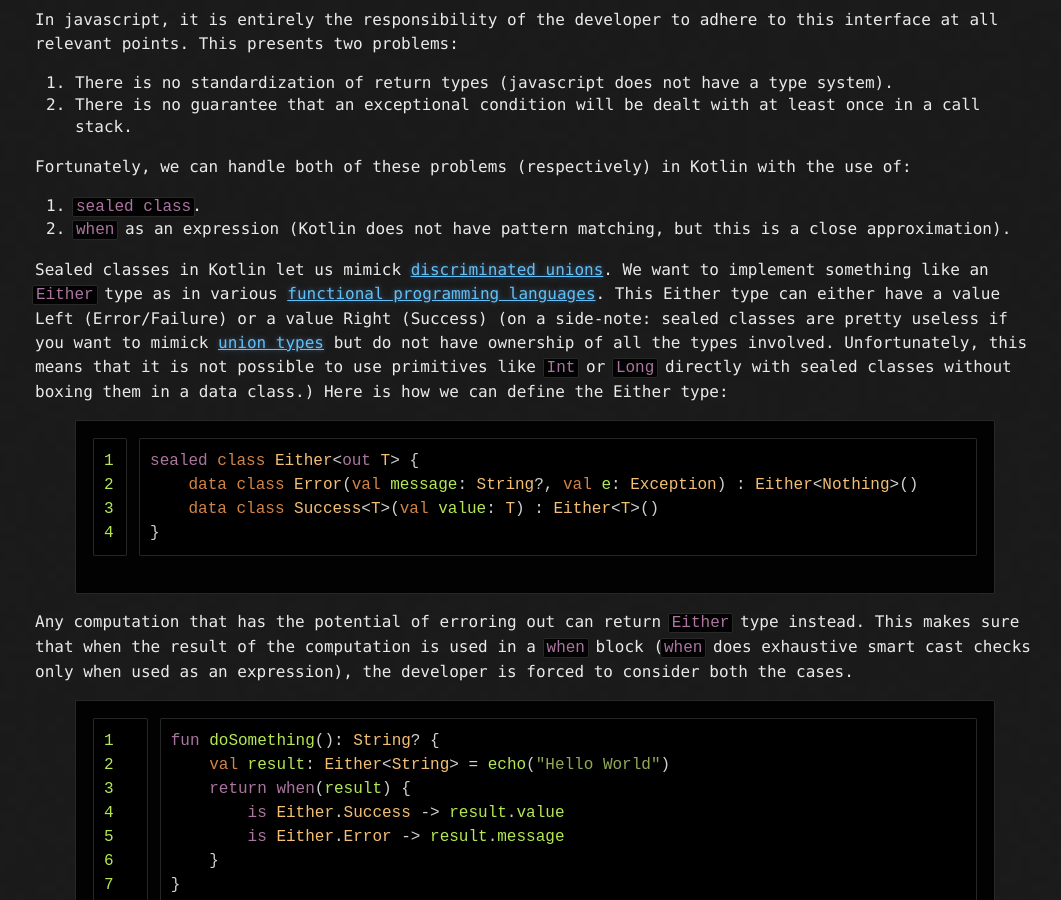
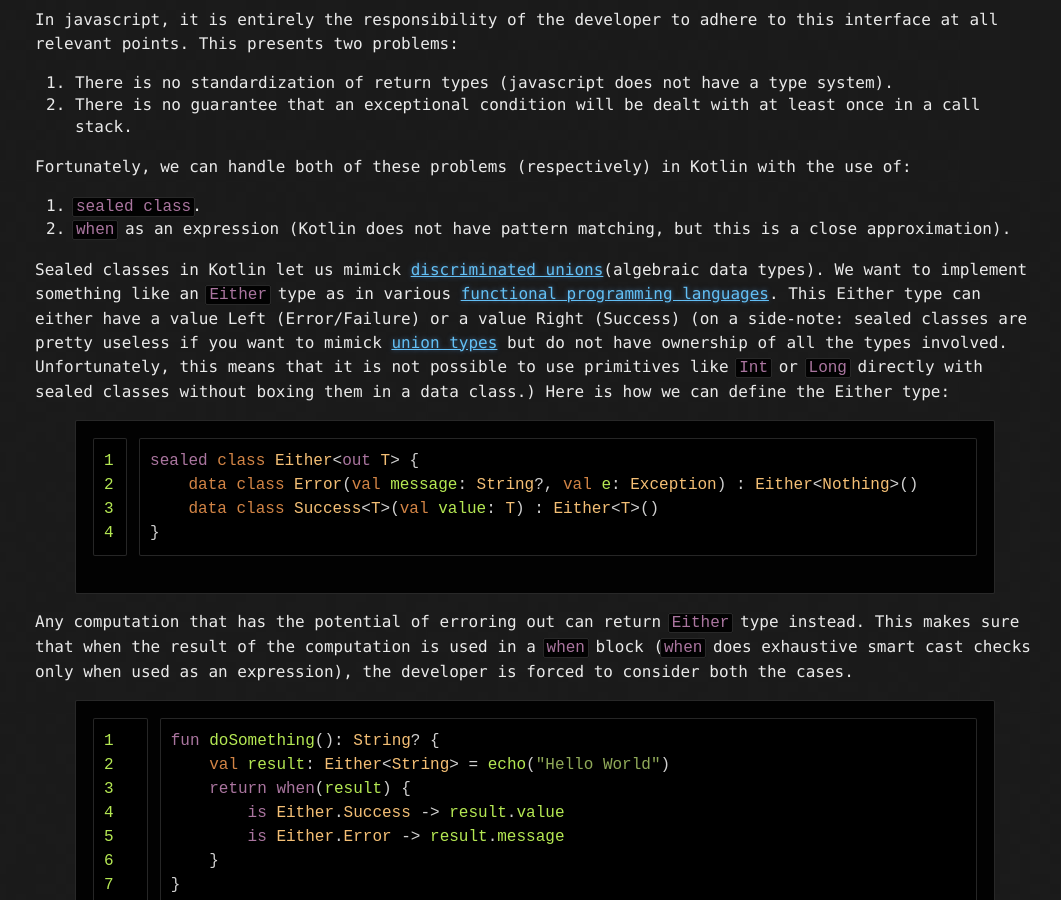
Before and after one commit to tocttou/tocttou.github.io, a Jekyll site: the page built from _posts/2018-12-17-better-error-handling-in-kotlin-with-either-type.md, in a window 1280 px wide and 900 px high, scrolled down 1415 px. Shown: the whole window, without its empty margins (105-1166 px from the left). Built offline with Jekyll 4.4.1, drawn with Linux system fonts in a browser that asks for light colours; nearby versions of some CDN libraries; comment, search, counter and statistics services are not loaded.

Commit message:
Update 2018-12-17-better-error-handling-in-kotlin-with-either-type.md

```diff
--- a/_posts/2018-12-17-better-error-handling-in-kotlin-with-either-type.md
+++ b/_posts/2018-12-17-better-error-handling-in-kotlin-with-either-type.md
@@ -40,7 +40,7 @@ Fortunately, we can handle both of these problems (respectively) in Kotlin with
 1. `sealed class`.
 2. `when` as an expression (Kotlin does not have pattern matching, but this is a close approximation).
 
-Sealed classes in Kotlin let us mimick [discriminated unions](https://www.typescriptlang.org/docs/handbook/advanced-types.html#discriminated-unions). We want to implement something like an `Either` type as in various [functional programming languages](https://hackage.haskell.org/package/base-4.10.1.0/docs/Data-Either.html). This Either type can either have a value Left (Error/Failure) or a value Right (Success) (on a side-note: sealed classes are pretty useless if you want to mimick [union types](https://discuss.kotlinlang.org/t/union-types/77/36) but do not have ownership of all the types involved. Unfortunately, this means that it is not possible to use primitives like `Int` or `Long` directly with sealed classes without boxing them in a data class.) Here is how we can define the Either type:
+Sealed classes in Kotlin let us mimick [discriminated unions](https://www.typescriptlang.org/docs/handbook/advanced-types.html#discriminated-unions)(algebraic data types). We want to implement something like an `Either` type as in various [functional programming languages](https://hackage.haskell.org/package/base-4.10.1.0/docs/Data-Either.html). This Either type can either have a value Left (Error/Failure) or a value Right (Success) (on a side-note: sealed classes are pretty useless if you want to mimick [union types](https://discuss.kotlinlang.org/t/union-types/77/36) but do not have ownership of all the types involved. Unfortunately, this means that it is not possible to use primitives like `Int` or `Long` directly with sealed classes without boxing them in a data class.) Here is how we can define the Either type:
 
 {% highlight kotlin linenos %}
 sealed class Either<out T> {
```
